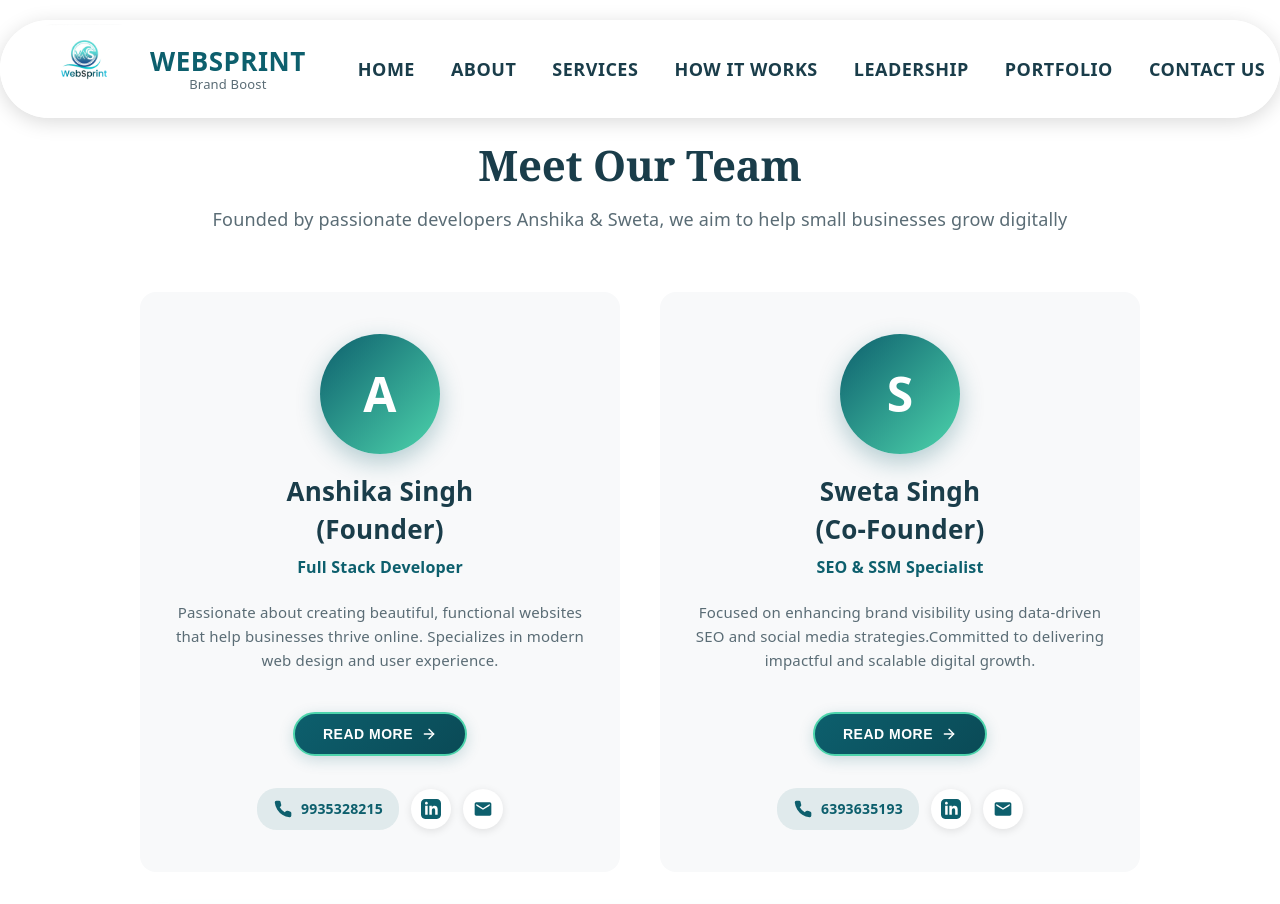
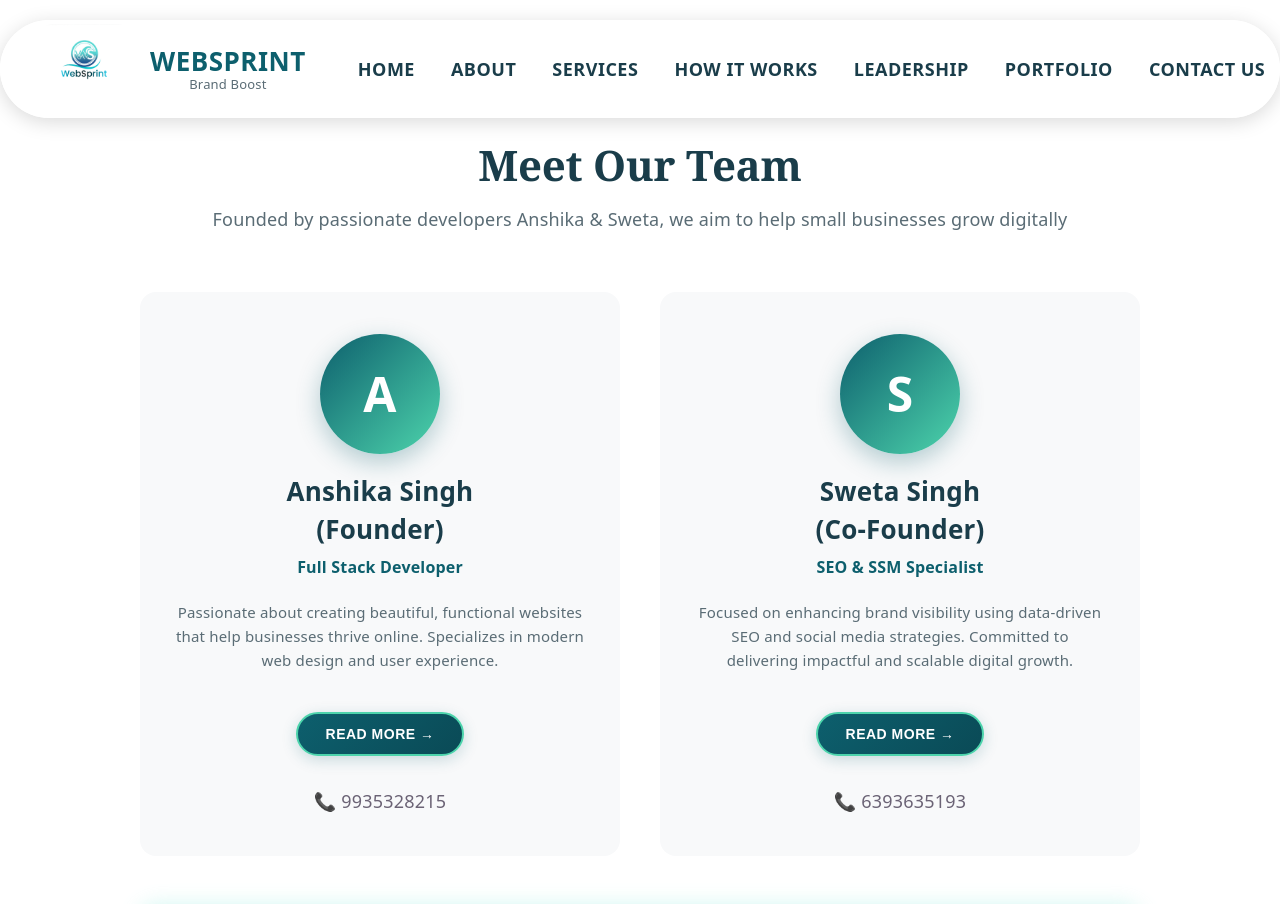
Before and after one commit to anshi4724/web-sprint, a React (Vite) app: page /#/leadership in a window 1280 px wide. Shown: the top 904 px of the page. Built offline with nearby package versions, Linux system fonts and the light colour scheme.

Commit message:
final fixes - routing, navbar, images

```diff
--- a/src/pages/LeadershipPage.jsx
+++ b/src/pages/LeadershipPage.jsx
@@ -2,6 +2,7 @@ import { motion } from 'framer-motion'
 import { Typewriter } from '../components/Typewriter'
 import { Navbar } from '../components/Navbar'
 import { Footer } from '../components/Footer'
+import { Link } from 'react-router-dom'
 
 export function LeadershipPage() {
   const handleQuoteClick = () => {
@@ -15,6 +16,7 @@ export function LeadershipPage() {
       {/* Team Section */}
       <section className="team-section team-full-page">
         <div className="team-container">
+
           <motion.h2
             className="section-title"
             initial={{ opacity: 0, y: 20 }}
@@ -24,6 +26,7 @@ export function LeadershipPage() {
           >
             Meet Our Team
           </motion.h2>
+
           <motion.p
             className="section-subtitle"
             initial={{ opacity: 0, y: 20 }}
@@ -35,6 +38,8 @@ export function LeadershipPage() {
           </motion.p>
 
           <div className="team-grid">
+
+            {/* ================== CARD 1 ================== */}
             <motion.div
               className="team-card"
               initial={{ opacity: 0, y: 20 }}
@@ -45,43 +50,30 @@ export function LeadershipPage() {
               <div className="team-image">
                 <div className="team-avatar">A</div>
               </div>
+
               <div className="team-info">
                 <h3 className="team-name">Anshika Singh</h3>
                 <p className="team-name">(Founder)</p>
                 <p className="team-role">Full Stack Developer</p>
+
                 <p className="team-bio">
                   Passionate about creating beautiful, functional websites that help businesses thrive online. Specializes in modern web design and user experience.
                 </p>
-                <a href="/portfolio">
+
+                {/* ✅ FIXED BUTTON */}
+                <Link to="/portfolio">
                   <button className="team-read-more">
-                    Read More
-                    <svg width="16" height="16" viewBox="0 0 24 24" fill="none" stroke="currentColor" strokeWidth="2" strokeLinecap="round" strokeLinejoin="round">
-                      <line x1="5" y1="12" x2="19" y2="12"></line>
-                      <polyline points="12 5 19 12 12 19"></polyline>
-                    </svg>
+                    Read More →
                   </button>
-                </a>
+                </Link>
+
                 <div className="team-social">
-                  <div className="team-contact">
-                    <svg width="20" height="20" viewBox="0 0 24 24" fill="currentColor">
-                      <path d="M22 16.92v3a2 2 0 0 1-2.18 2 19.79 19.79 0 0 1-8.63-3.07 19.5 19.5 0 0 1-6-6 19.79 19.79 0 0 1-3.07-8.67A2 2 0 0 1 4.11 2h3a2 2 0 0 1 2 1.72 12.84 12.84 0 0 0 .7 2.81 2 2 0 0 1-.45 2.11L8.09 9.91a16 16 0 0 0 6 6l1.27-1.27a2 2 0 0 1 2.11-.45 12.84 12.84 0 0 0 2.81.7A2 2 0 0 1 22 16.92z"/>
-                    </svg>
-                    <span className="team-phone">9935328215</span>
-                  </div>
-                  <a href="https://www.linkedin.com/in/anshika-singh-63b385404" className="social-link" aria-label="LinkedIn" target="_blank" rel="noopener noreferrer">
-                    <svg width="20" height="20" viewBox="0 0 24 24" fill="currentColor">
-                      <path d="M19 0h-14c-2.761 0-5 2.239-5 5v14c0 2.761 2.239 5 5 5h14c2.762 0 5-2.239 5-5v-14c0-2.761-2.238-5-5-5zm-11 19h-3v-11h3v11zm-1.5-12.268c-.966 0-1.75-.79-1.75-1.764s.784-1.764 1.75-1.764 1.75.79 1.75 1.764-.783 1.764-1.75 1.764zm13.5 12.268h-3v-5.604c0-3.368-4-3.113-4 0v5.604h-3v-11h3v1.765c1.396-2.586 7-2.777 7 2.476v6.759z"/>
-                    </svg>
-                  </a>
-                  <a href="mailto:anshika993532@gmail.com" className="social-link" aria-label="Email" target="_blank" rel="noopener noreferrer">
-                    <svg width="20" height="20" viewBox="0 0 24 24" fill="currentColor">
-                      <path d="M20 4H4c-1.1 0-1.99.9-1.99 2L2 18c0 1.1.9 2 2 2h16c1.1 0 2-.9 2-2V6c0-1.1-.9-2-2-2zm0 4l-8 5-8-5V6l8 5 8-5v2z"/>
-                    </svg>
-                  </a>
+                  <span className="team-phone">📞 9935328215</span>
                 </div>
               </div>
             </motion.div>
 
+            {/* ================== CARD 2 ================== */}
             <motion.div
               className="team-card"
               initial={{ opacity: 0, y: 20 }}
@@ -92,44 +84,32 @@ export function LeadershipPage() {
               <div className="team-image">
                 <div className="team-avatar">S</div>
               </div>
+
               <div className="team-info">
                 <h3 className="team-name">Sweta Singh</h3>
                 <p className="team-name">(Co-Founder)</p>
                 <p className="team-role">SEO & SSM Specialist</p>
+
                 <p className="team-bio">
-                  Focused on enhancing brand visibility using data-driven SEO and social media strategies.Committed to delivering impactful and scalable digital growth.
+                  Focused on enhancing brand visibility using data-driven SEO and social media strategies. Committed to delivering impactful and scalable digital growth.
                 </p>
-                <a href="/portfolio">
+
+                {/* ✅ FIXED BUTTON */}
+                <Link to="/portfolio">
                   <button className="team-read-more">
-                    Read More
-                    <svg width="16" height="16" viewBox="0 0 24 24" fill="none" stroke="currentColor" strokeWidth="2" strokeLinecap="round" strokeLinejoin="round">
-                      <line x1="5" y1="12" x2="19" y2="12"></line>
-                      <polyline points="12 5 19 12 12 19"></polyline>
-                    </svg>
+                    Read More →
                   </button>
-                </a>
+                </Link>
+
                 <div className="team-social">
-                  <div className="team-contact">
-                    <svg width="20" height="20" viewBox="0 0 24 24" fill="currentColor">
-                      <path d="M22 16.92v3a2 2 0 0 1-2.18 2 19.79 19.79 0 0 1-8.63-3.07 19.5 19.5 0 0 1-6-6 19.79 19.79 0 0 1-3.07-8.67A2 2 0 0 1 4.11 2h3a2 2 0 0 1 2 1.72 12.84 12.84 0 0 0 .7 2.81 2 2 0 0 1-.45 2.11L8.09 9.91a16 16 0 0 0 6 6l1.27-1.27a2 2 0 0 1 2.11-.45 12.84 12.84 0 0 0 2.81.7A2 2 0 0 1 22 16.92z"/>
-                    </svg>
-                    <span className="team-phone">6393635193</span>
-                  </div>
-                  <a href="https://www.linkedin.com/in/sweta-singh-220347372?utm_source=share&utm_campaign=share_via&utm_content=profile&utm_medium=android_app" className="social-link" aria-label="LinkedIn" target="_blank" rel="noopener noreferrer">
-                    <svg width="20" height="20" viewBox="0 0 24 24" fill="currentColor">
-                      <path d="M19 0h-14c-2.761 0-5 2.239-5 5v14c0 2.761 2.239 5 5 5h14c2.762 0 5-2.239 5-5v-14c0-2.761-2.238-5-5-5zm-11 19h-3v-11h3v11zm-1.5-12.268c-.966 0-1.75-.79-1.75-1.764s.784-1.764 1.75-1.764 1.75.79 1.75 1.764-.783 1.764-1.75 1.764zm13.5 12.268h-3v-5.604c0-3.368-4-3.113-4 0v5.604h-3v-11h3v1.765c1.396-2.586 7-2.777 7 2.476v6.759z"/>
-                    </svg>
-                  </a>
-                  <a href="mailto:Shwetasingh87077@gmail.com" className="social-link" aria-label="Email" target="_blank" rel="noopener noreferrer">
-                    <svg width="20" height="20" viewBox="0 0 24 24" fill="currentColor">
-                      <path d="M20 4H4c-1.1 0-1.99.9-1.99 2L2 18c0 1.1.9 2 2 2h16c1.1 0 2-.9 2-2V6c0-1.1-.9-2-2-2zm0 4l-8 5-8-5V6l8 5 8-5v2z"/>
-                    </svg>
-                  </a>
+                  <span className="team-phone">📞 6393635193</span>
                 </div>
               </div>
             </motion.div>
+
           </div>
 
+          {/* ================== MISSION ================== */}
           <motion.div
             className="team-mission"
             initial={{ opacity: 0, y: 20 }}
@@ -138,9 +118,11 @@ export function LeadershipPage() {
             transition={{ duration: 0.5, delay: 0.4 }}
           >
             <h3 className="mission-title">Our Mission</h3>
+
             <p className="mission-text">
-              We believe every small business deserves a professional online presence. Our goal is to
+              We believe every small business deserves a professional online presence.
               <br />
+
               <Typewriter
                 texts={[
                   "make quality web development accessible",
@@ -155,10 +137,12 @@ export function LeadershipPage() {
                 className="mission-typewriter"
                 cursorChar="|"
               />
+
               <br />
               helping entrepreneurs and local businesses thrive in the digital world.
             </p>
           </motion.div>
+
         </div>
       </section>
 
```
Also changed, not shown: src/pages/OurWorkPage.jsx (+50 -8 lines), public/post1.png (renamed from src/assets/post1.png), public/post2.png (renamed from src/assets/post2.png).
